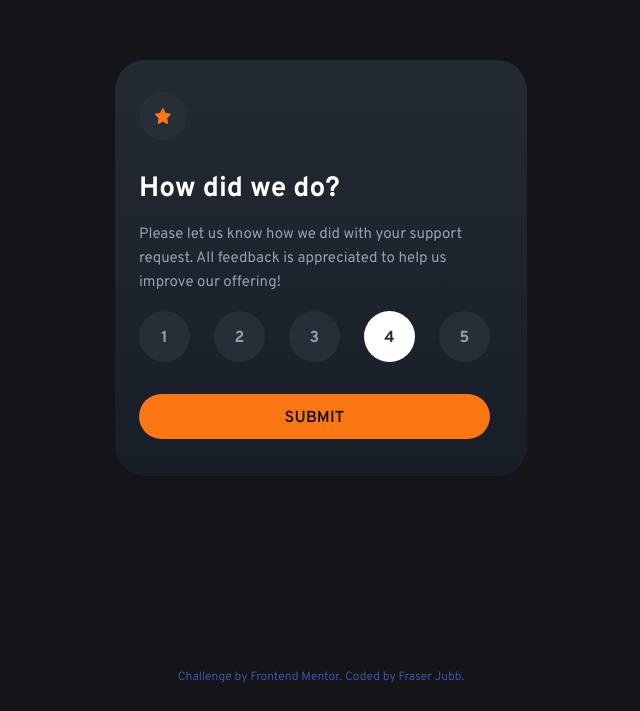
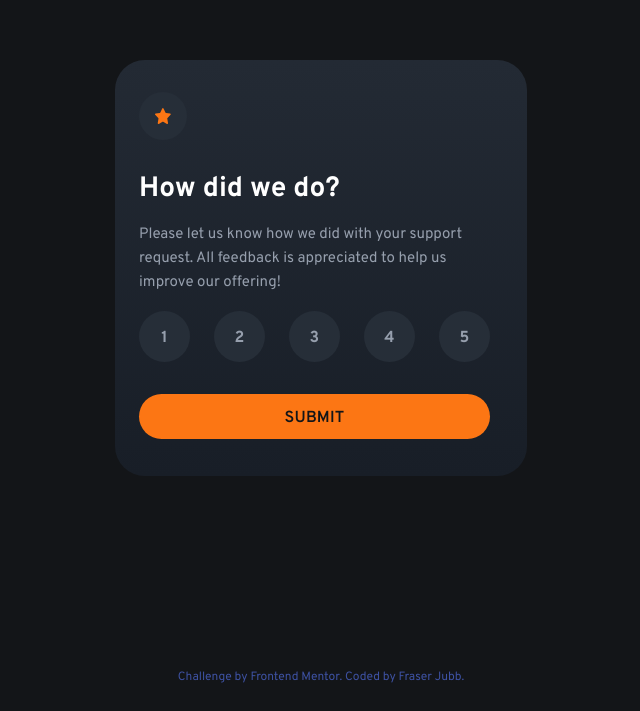
Before and after one commit to fraserjubb/fm-interactive-rating-component, a plain HTML site: page index.html in a window 1280 px wide. Shown: the part 132-843 px from the top of the page, without its empty margins (319-959 px from the left). Drawn offline with Linux system fonts and the light colour scheme.

Commit message:
removed selected-btn class so it is no longer default

```diff
--- a/index.html
+++ b/index.html
@@ -23,7 +23,7 @@
           <button class="rating-card__btn"><span>1</span></button>
           <button class="rating-card__btn"><span>2</span></button>
           <button class="rating-card__btn"><span>3</span></button>
-          <button class="rating-card__btn rating-card__btn--selected"><span>4</span></button>
+          <button class="rating-card__btn"><span>4</span></button>
           <button class="rating-card__btn"><span>5</span></button>
         </div>
         <button class="rating-card__btn--submit"><span>Submit</span></button>
```
